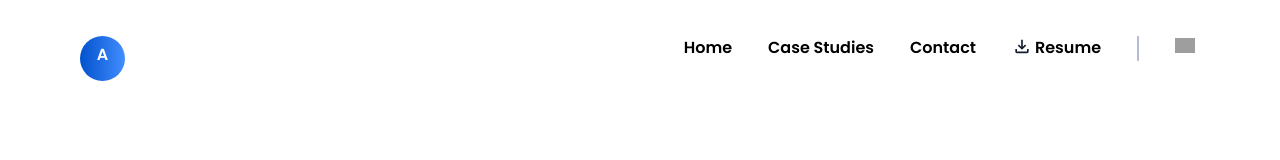
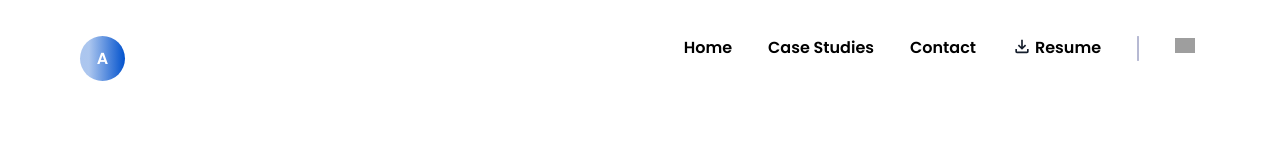
Before and after one commit to austinmargarone/portfolio, a Next.js app: page / in a window 1280 px wide. Shown: the top 160 px of the page. Built offline with nearby package versions, Linux system fonts and the light colour scheme; grey boxes are pictures that could not be loaded.

Commit message:
fix: Navbar download icon and color

```diff
--- a/components/Navbar.tsx
+++ b/components/Navbar.tsx
@@ -8,8 +8,8 @@ type Props = {};
 const Navbar = (props: Props) => {
   return (
     <main className="my-[1.31rem] flex justify-between md:mb-[4.75rem] md:mt-[2.25rem] ">
-      <div className="ml-[1.5rem] flex h-[1.875rem] w-[1.875rem] shrink-0 gap-[0.52081rem] rounded-[468.75rem] bg-gradient-to-r from-blue to-blue1 p-[0.52rem] md:ml-[5rem] md:h-[2.8125rem] md:w-[2.8125rem] md:gap-[0.78125rem] md:p-[0.78125rem]">
-        <h1 className="md:h-[1.25rem]] flex h-[0.83331rem] w-[0.83331rem] shrink-0 flex-col items-center justify-center text-white md:w-[1.25rem]">
+      <div className="ml-[1.5rem] flex h-[1.875rem] w-[1.875rem] shrink-0 gap-[0.52081rem] rounded-[468.75rem] bg-gradient-to-r from-[#0252cd54] from-20% to-blue p-[0.52rem] md:ml-[5rem] md:h-[2.8125rem] md:w-[2.8125rem] md:gap-[0.78125rem] md:p-[0.78125rem]">
+        <h1 className="flex h-[0.83331rem] w-[0.83331rem] shrink-0 flex-col items-center justify-center text-white md:h-[1.25rem] md:w-[1.25rem]">
           A
         </h1>
       </div>
```
